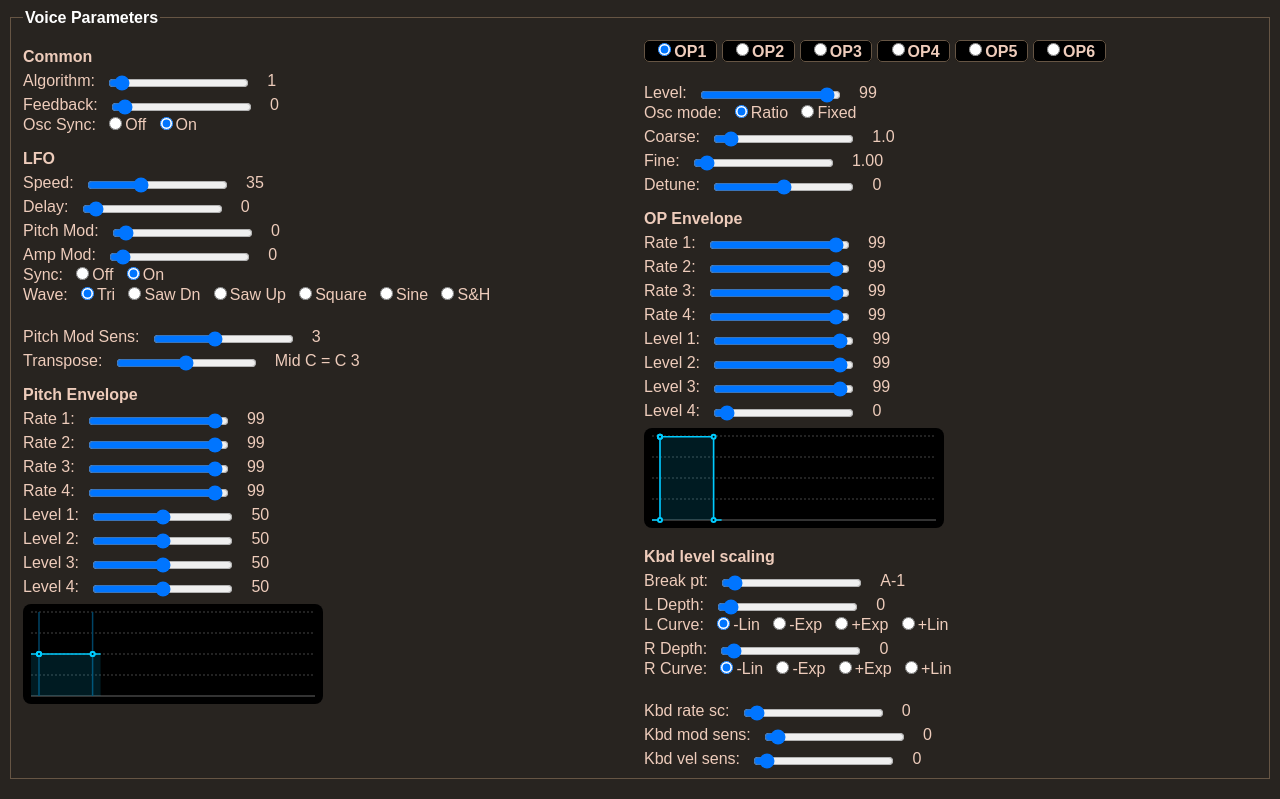
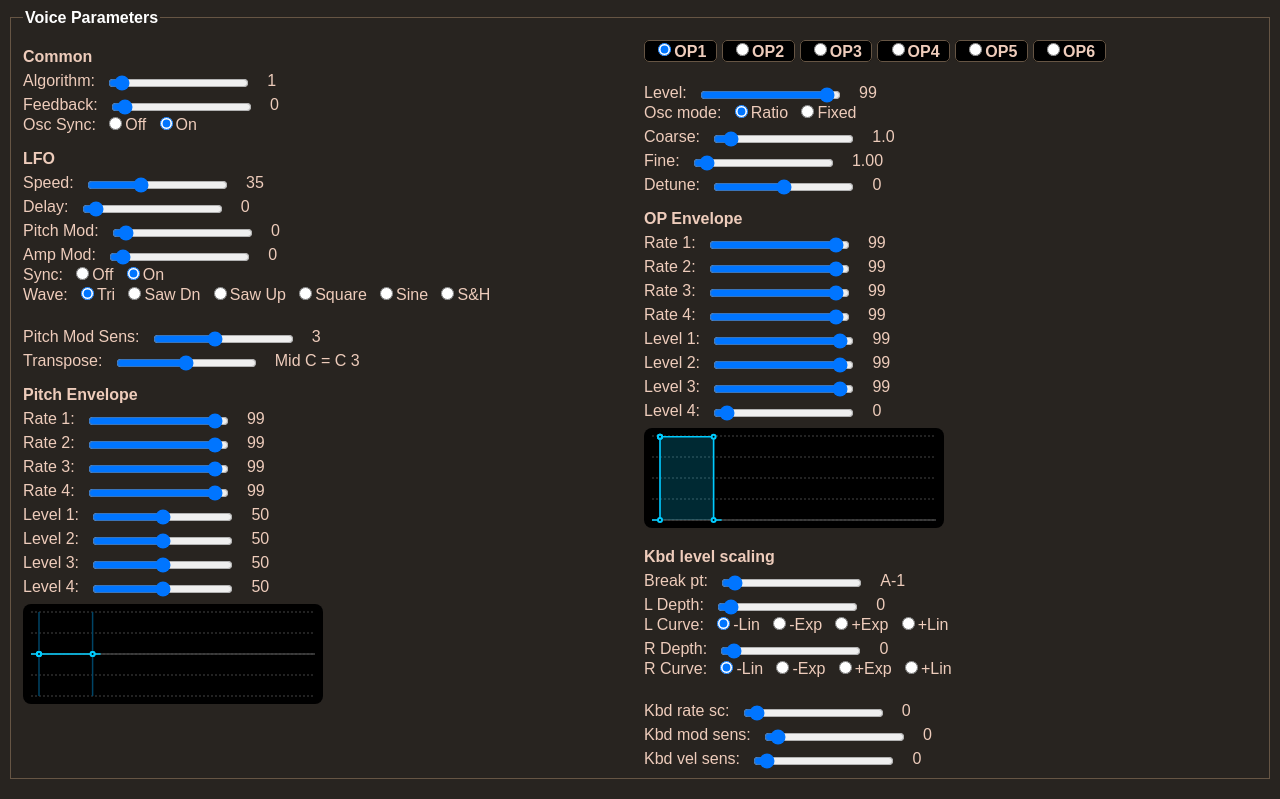
Before and after one commit to Ahlzen/DXEdit, a React (Vite) app: page / in a window 1280 px wide. Shown: the part 819-1618 px from the top of the page. Built offline with nearby package versions, Linux system fonts and the light colour scheme.

Commit message:
Improved visualization of pitch envelopes.

```diff
--- a/src/components/EnvelopeGraph.tsx
+++ b/src/components/EnvelopeGraph.tsx
@@ -11,7 +11,6 @@ export default function EnvelopeGraph(props: {
   let getVal = (o: number) =>
       props.data.getValueByOffset(
         egTypeOffsets[props.eg] + o);
-
   const margin = 8;
 
   let x: number[] = Array<number>(8);
@@ -36,6 +35,8 @@ export default function EnvelopeGraph(props: {
   let levels = [getVal(4), getVal(5), getVal(6), getVal(7)];
   let yScale = eHeight / 100;
   let yBase = props.height-margin;
+  let yCentre = props.height * 0.5;
+  let yOrigin = props.eg === 'pitch' ? props.height * 0.5 : yBase;
   y[0] = yBase - yScale*levels[3]; // L4 during key off
   y[1] = y[0];
   y[2] = yBase - yScale*levels[0]; // L1 (attack level)
@@ -47,8 +48,8 @@ export default function EnvelopeGraph(props: {
 
   // format SVG coordinates
   let linePoints = x.map((_, i) => x[i] + ',' + y[i]).join(' ');
-  let polyPoints = x[0] + ',' + yBase + ' ' +
-    linePoints + ' ' + x[7] + ',' + yBase + ' ';
+  let polyPoints = x[0] + ',' + yOrigin + ' ' +
+    linePoints + ' ' + x[7] + ',' + yOrigin + ' ';
   let vertexPoints = [];
   for (let i = 1; i < x.length-1; i++) {
     vertexPoints.push(<circle cx={x[i]} cy={y[i]} r={2} stroke='#0cf' stroke-width={2} />);
@@ -83,7 +84,7 @@ export default function EnvelopeGraph(props: {
 
       {/* Horizontal axis + quarter-level guide lines */}
       <line x1={margin} y1={yBase} x2={margin+eWidth} y2={yBase}
-        style={{fill:'none', stroke:'#444', strokeWidth:1.5}} />
+        style={{fill:'none', stroke:'#444', strokeDasharray:'2,2', strokeWidth:1}} />
       <line x1={margin} y1={yBase-0.25*eHeight} x2={margin+eWidth} y2={yBase-0.25*eHeight}
         style={{fill:'none', stroke:'#444', strokeDasharray:'2,2', strokeWidth:1}} />
       <line x1={margin} y1={yBase-0.5*eHeight} x2={margin+eWidth} y2={yBase-0.5*eHeight}
@@ -92,6 +93,9 @@ export default function EnvelopeGraph(props: {
         style={{fill:'none', stroke:'#444', strokeDasharray:'2,2', strokeWidth:1}} />
       <line x1={margin} y1={yBase-eHeight} x2={margin+eWidth} y2={yBase-eHeight}
         style={{fill:'none', stroke:'#444', strokeDasharray:'2,2', strokeWidth:1}} />
+      {/* Base/centerline */}
+      <line x1={margin} y1={yOrigin} x2={margin+eWidth} y2={yOrigin}
+        style={{fill:'none', stroke:'#444', strokeWidth:1.5}} />
 
       {/* Key down/up (vertical lines) */}
       <line x1={x[1]} y1={yBase} x2={x[1]} y2={margin}
@@ -101,7 +105,7 @@ export default function EnvelopeGraph(props: {
 
       {/* Envelope fill/line + vertices */}
       <polygon points={polyPoints}
-        style={{fill:'#0cf2', stroke:'none'}} />
+        style={{fill:'#0cf3', stroke:'none'}} />
       <polyline points={linePoints}
         style={{fill:'none', stroke:'#0cf', strokeWidth:1.5}} />
       {vertexPoints}
```
